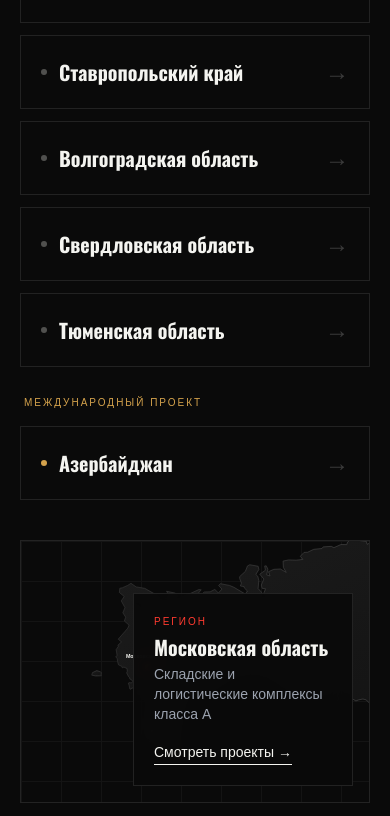
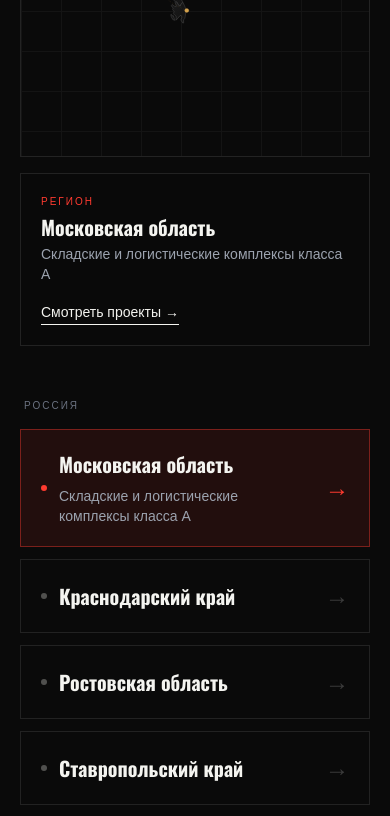
Before and after one commit to Pugmeister/ed-grupp, a React (Vite) app: page / in a window 390 px wide. Shown: the part 7120-7936 px from the top of the page. Built offline with nearby package versions, Linux system fonts and the light colour scheme; a web font is replaced by a local one.

Commit message:
Тест карты на мобилках

```diff
--- a/src/components/Geography/Geography.jsx
+++ b/src/components/Geography/Geography.jsx
@@ -26,6 +26,7 @@ export default function Geography() {
   const [indicator, setIndicator] = useState({ top: 0, height: 0 })
 
   const mapGroupRef = useRef(null)
+  const mapAnchorRef = useRef(null)
   const sectionRef = useRef(null)
   const listRef = useRef(null)
   const itemRefs = useRef({})
@@ -96,6 +97,16 @@ export default function Geography() {
     }
   }, [activeId])
 
+  // Выбор региона: на мобиле/планшете (где список и карта идут друг под
+  // другом, а не рядом) плавно подскролливаем к карте, чтобы результат тапа
+  // сразу было видно, а не приходилось скроллить самому.
+  const selectRegion = (id) => {
+    setActiveId(id)
+    if (typeof window !== 'undefined' && window.innerWidth < 1024) {
+      mapAnchorRef.current?.scrollIntoView({ behavior: 'smooth', block: 'center' })
+    }
+  }
+
   return (
     <section ref={sectionRef} className="py-20 sm:py-28 px-5 sm:px-6 md:px-12 bg-ink overflow-hidden">
       <div className="max-w-7xl mx-auto">
@@ -108,119 +119,13 @@ export default function Geography() {
           </p>
         </div>
 
+        {/* На мобиле/планшете карта идёт первой (order-1) — это самый
+            эффектный элемент блока, не стоит прятать его под длинным
+            списком. На lg возвращаем классическую раскладку список слева /
+            карта справа. */}
         <div className="grid grid-cols-1 lg:grid-cols-12 gap-10 lg:gap-14 items-start">
-          <div ref={listRef} className="relative lg:col-span-5 space-y-3">
-            {/* Бегунок — единая полоса-индикатор вместо рамки на каждом пункте */}
-            <div
-              className="hidden lg:block absolute left-0 w-[2px] bg-accent rounded-full transition-all duration-500 ease-out"
-              style={{ top: indicator.top, height: indicator.height }}
-            />
-
-            <div className="text-[10px] tracking-[0.2em] uppercase text-gray-500 px-1 pb-1">
-              Россия
-            </div>
-
-            {regions
-              .filter((r) => r.group !== 'intl')
-              .map((region) => {
-                const isActive = region.id === activeId
-                return (
-                  <button
-                    key={region.id}
-                    ref={(el) => {
-                      itemRefs.current[region.id] = el
-                    }}
-                    type="button"
-                    onClick={() => setActiveId(region.id)}
-                    onMouseEnter={() => setHoveredId(region.id)}
-                    onMouseLeave={() => setHoveredId((h) => (h === region.id ? null : h))}
-                    className={`w-full text-left p-5 sm:p-6 lg:pl-7 border transition-all duration-300 interactive-hover ${
-                      isActive
-                        ? 'border-accent/40 bg-accent/10'
-                        : 'border-white/10 hover:border-white/30'
-                    }`}
-                  >
-                    <div className="flex items-center justify-between gap-4">
-                      <div className="flex items-center gap-3">
-                        <span
-                          className="w-1.5 h-1.5 rounded-full shrink-0 transition-colors duration-300"
-                          style={{ backgroundColor: isActive ? '#FF3B30' : 'rgba(244,244,240,0.3)' }}
-                        />
-                        <div>
-                          <span className="font-display text-xl sm:text-2xl font-bold text-paper block">
-                            {region.name}
-                          </span>
-                          {isActive && (
-                            <p className="mt-2 text-sm text-gray-400">{region.description}</p>
-                          )}
-                        </div>
-                      </div>
-                      <span
-                        className={`text-2xl shrink-0 transition-colors duration-300 ${
-                          isActive ? 'text-accent' : 'text-white/20'
-                        }`}
-                      >
-                        →
-                      </span>
-                    </div>
-                  </button>
-                )
-              })}
-
-            <div className="text-[10px] tracking-[0.2em] uppercase pt-4 pb-1 px-1" style={{ color: '#D4A24C' }}>
-              Международный проект
-            </div>
-
-            {regions
-              .filter((r) => r.group === 'intl')
-              .map((region) => {
-                const isActive = region.id === activeId
-                return (
-                  <button
-                    key={region.id}
-                    ref={(el) => {
-                      itemRefs.current[region.id] = el
-                    }}
-                    type="button"
-                    onClick={() => setActiveId(region.id)}
-                    onMouseEnter={() => setHoveredId(region.id)}
-                    onMouseLeave={() => setHoveredId((h) => (h === region.id ? null : h))}
-                    className={`w-full text-left p-5 sm:p-6 lg:pl-7 border transition-all duration-300 interactive-hover ${
-                      isActive
-                        ? 'border-accent/40 bg-accent/10'
-                        : 'border-white/10 hover:border-white/30'
-                    }`}
-                  >
-                    <div className="flex items-center justify-between gap-4">
-                      <div className="flex items-center gap-3">
-                        <span
-                          className="w-1.5 h-1.5 rounded-full shrink-0 transition-colors duration-300"
-                          style={{ backgroundColor: isActive ? '#FF3B30' : '#D4A24C' }}
-                        />
-                        <div>
-                          <span className="font-display text-xl sm:text-2xl font-bold text-paper block">
-                            {region.name}
-                          </span>
-                          {isActive && (
-                            <p className="mt-2 text-sm text-gray-400">{region.description}</p>
-                          )}
-                        </div>
-                      </div>
-                      <span
-                        className={`text-2xl shrink-0 transition-colors duration-300 ${
-                          isActive ? 'text-accent' : 'text-white/20'
-                        }`}
-                      >
-                        →
-                      </span>
-                    </div>
-                  </button>
-                )
-              })}
-          </div>
-
-          <div className="lg:col-span-7 relative">
-            <div className="relative aspect-[4/3] sm:aspect-[16/10] bg-[#0a0a0a] border border-white/10 overflow-hidden">
+          <div className="lg:col-span-7 relative order-1 lg:order-2" ref={mapAnchorRef}>
+            <div className="relative aspect-[3/4] xs:aspect-square sm:aspect-[16/10] bg-[#0a0a0a] border border-white/10 overflow-hidden">
               <div
                 className="absolute inset-0 opacity-[0.04] pointer-events-none"
                 style={{
@@ -414,7 +319,7 @@ export default function Geography() {
                     return (
                       <g
                         key={region.id}
-                        onClick={() => setActiveId(region.id)}
+                        onClick={() => selectRegion(region.id)}
                         onMouseEnter={() => setHoveredId(region.id)}
                         onMouseLeave={() => setHoveredId((h) => (h === region.id ? null : h))}
                         style={{
@@ -450,6 +355,18 @@ export default function Geography() {
                           />
                         )}
 
+                        {/* Невидимый круг покрупнее — увеличивает хитбокс тапа/клика
+                            без изменения видимого размера маркера. На тач-экранах
+                            маленькие точки на карте иначе почти невозможно
+                            попасть пальцем. */}
+                        <circle
+                          cx={region.coords.x}
+                          cy={region.coords.y}
+                          r={18}
+                          fill="transparent"
+                          style={{ pointerEvents: 'all' }}
+                        />
+
                         <circle
                           cx={region.coords.x}
                           cy={region.coords.y}
@@ -481,8 +398,12 @@ export default function Geography() {
                 </g>
               </svg>
 
+              {/* На lg плашка остаётся плавающей поверх карты (как и раньше).
+                  На мобиле/планшете она уезжает под карту отдельным блоком
+                  (см. div ниже) — оверлей на маленьком экране закрывал бы
+                  маркеры и линии маршрутов, которые вы же анимируете. */}
               {active && (
-                <div className="absolute bottom-4 right-4 max-w-[220px] sm:bottom-6 sm:right-6 sm:max-w-[280px] bg-ink/95 border border-white/10 p-5 backdrop-blur-md z-20 transition-all duration-500">
+                <div className="hidden lg:block absolute bottom-6 right-6 max-w-[280px] bg-ink/95 border border-white/10 p-5 backdrop-blur-md z-20 transition-all duration-500">
                   <div className="text-[10px] tracking-[0.2em] uppercase text-accent mb-1.5">
                     Регион
                   </div>
@@ -509,6 +430,146 @@ export default function Geography() {
                 </div>
               )}
             </div>
+
+            {/* Мобильная/планшетная версия карточки региона — идёт сразу под
+                картой, полной ширины, ничего не перекрывает. */}
+            {active && (
+              <div className="lg:hidden mt-4 bg-ink/95 border border-white/10 p-5 transition-all duration-500">
+                <div className="text-[10px] tracking-[0.2em] uppercase text-accent mb-1.5">
+                  Регион
+                </div>
+                <div className="font-display text-xl font-bold text-paper mb-1 leading-tight">
+                  {active.name}
+                </div>
+                <p className="text-sm text-gray-400 mb-4">{active.description}</p>
+
+                {activeProject ? (
+                  <Link
+                    to={`/projects/${active.projectSlug}`}
+                    className="inline-flex items-center gap-2 text-sm border-b border-paper pb-0.5 hover:text-accent hover:border-accent transition-colors"
+                  >
+                    {activeProject.title} →
+                  </Link>
+                ) : (
+                  <Link
+                    to="/projects"
+                    className="inline-flex items-center gap-2 text-sm border-b border-paper pb-0.5 hover:text-accent hover:border-accent transition-colors"
+                  >
+                    Смотреть проекты →
+                  </Link>
+                )}
+              </div>
+            )}
+          </div>
+
+          <div ref={listRef} className="relative lg:col-span-5 space-y-3 order-2 lg:order-1">
+            {/* Бегунок — единая полоса-индикатор вместо рамки на каждом пункте */}
+            <div
+              className="hidden lg:block absolute left-0 w-[2px] bg-accent rounded-full transition-all duration-500 ease-out"
+              style={{ top: indicator.top, height: indicator.height }}
+            />
+
+            <div className="text-[10px] tracking-[0.2em] uppercase text-gray-500 px-1 pb-1">
+              Россия
+            </div>
+
+            {regions
+              .filter((r) => r.group !== 'intl')
+              .map((region) => {
+                const isActive = region.id === activeId
+                return (
+                  <button
+                    key={region.id}
+                    ref={(el) => {
+                      itemRefs.current[region.id] = el
+                    }}
+                    type="button"
+                    onClick={() => selectRegion(region.id)}
+                    onMouseEnter={() => setHoveredId(region.id)}
+                    onMouseLeave={() => setHoveredId((h) => (h === region.id ? null : h))}
+                    className={`w-full text-left p-5 sm:p-6 lg:pl-7 border transition-all duration-300 interactive-hover ${
+                      isActive
+                        ? 'border-accent/40 bg-accent/10'
+                        : 'border-white/10 hover:border-white/30'
+                    }`}
+                  >
+                    <div className="flex items-center justify-between gap-4">
+                      <div className="flex items-center gap-3">
+                        <span
+                          className="w-1.5 h-1.5 rounded-full shrink-0 transition-colors duration-300"
+                          style={{ backgroundColor: isActive ? '#FF3B30' : 'rgba(244,244,240,0.3)' }}
+                        />
+                        <div>
+                          <span className="font-display text-xl sm:text-2xl font-bold text-paper block">
+                            {region.name}
+                          </span>
+                          {isActive && (
+                            <p className="mt-2 text-sm text-gray-400">{region.description}</p>
+                          )}
+                        </div>
+                      </div>
+                      <span
+                        className={`text-2xl shrink-0 transition-colors duration-300 ${
+                          isActive ? 'text-accent' : 'text-white/20'
+                        }`}
+                      >
+                        →
+                      </span>
+                    </div>
+                  </button>
+                )
+              })}
+
+            <div className="text-[10px] tracking-[0.2em] uppercase pt-4 pb-1 px-1" style={{ color: '#D4A24C' }}>
+              Международный проект
+            </div>
+
+            {regions
+              .filter((r) => r.group === 'intl')
+              .map((region) => {
+                const isActive = region.id === activeId
+                return (
+                  <button
+                    key={region.id}
+                    ref={(el) => {
+                      itemRefs.current[region.id] = el
+                    }}
+                    type="button"
+                    onClick={() => selectRegion(region.id)}
+                    onMouseEnter={() => setHoveredId(region.id)}
+                    onMouseLeave={() => setHoveredId((h) => (h === region.id ? null : h))}
+                    className={`w-full text-left p-5 sm:p-6 lg:pl-7 border transition-all duration-300 interactive-hover ${
+                      isActive
+                        ? 'border-accent/40 bg-accent/10'
+                        : 'border-white/10 hover:border-white/30'
+                    }`}
+                  >
+                    <div className="flex items-center justify-between gap-4">
+                      <div className="flex items-center gap-3">
+                        <span
+                          className="w-1.5 h-1.5 rounded-full shrink-0 transition-colors duration-300"
+                          style={{ backgroundColor: isActive ? '#FF3B30' : '#D4A24C' }}
+                        />
+                        <div>
+                          <span className="font-display text-xl sm:text-2xl font-bold text-paper block">
+                            {region.name}
+                          </span>
+                          {isActive && (
+                            <p className="mt-2 text-sm text-gray-400">{region.description}</p>
+                          )}
+                        </div>
+                      </div>
+                      <span
+                        className={`text-2xl shrink-0 transition-colors duration-300 ${
+                          isActive ? 'text-accent' : 'text-white/20'
+                        }`}
+                      >
+                        →
+                      </span>
+                    </div>
+                  </button>
+                )
+              })}
           </div>
         </div>
       </div>
```
